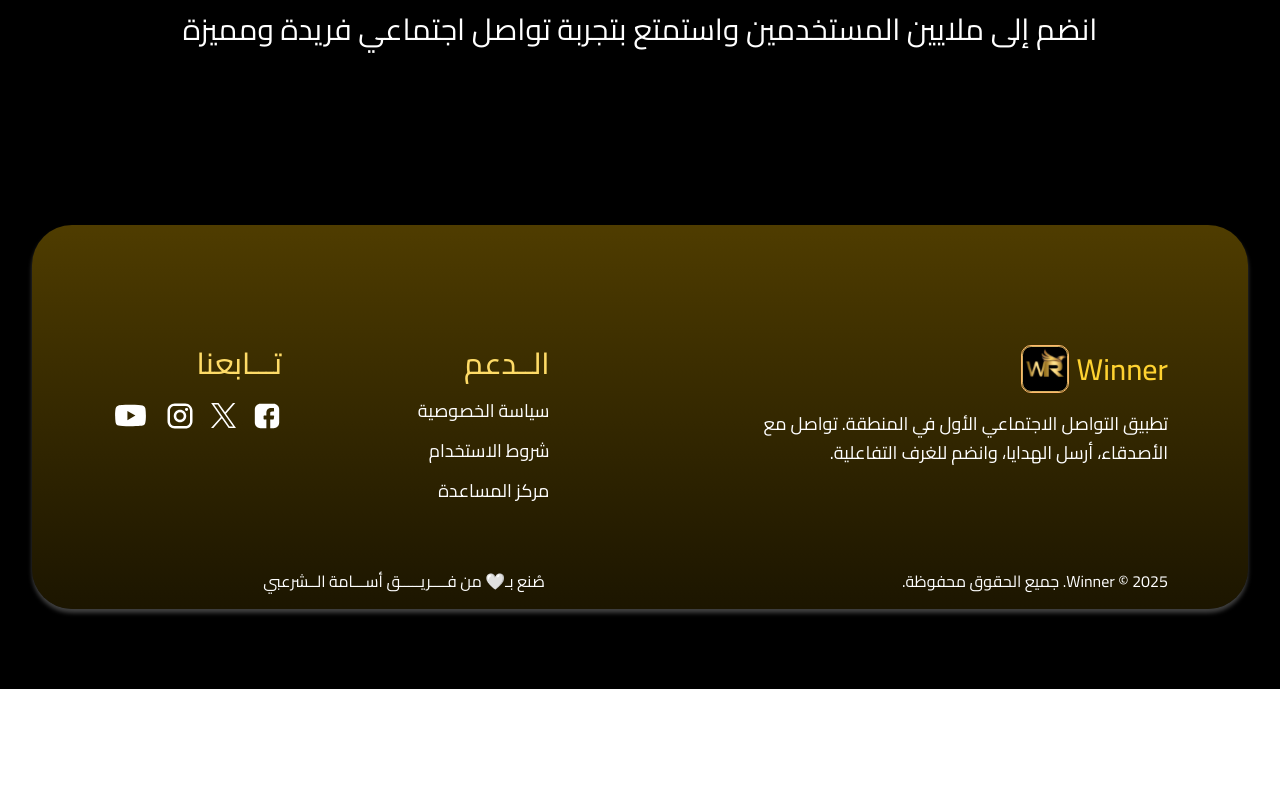
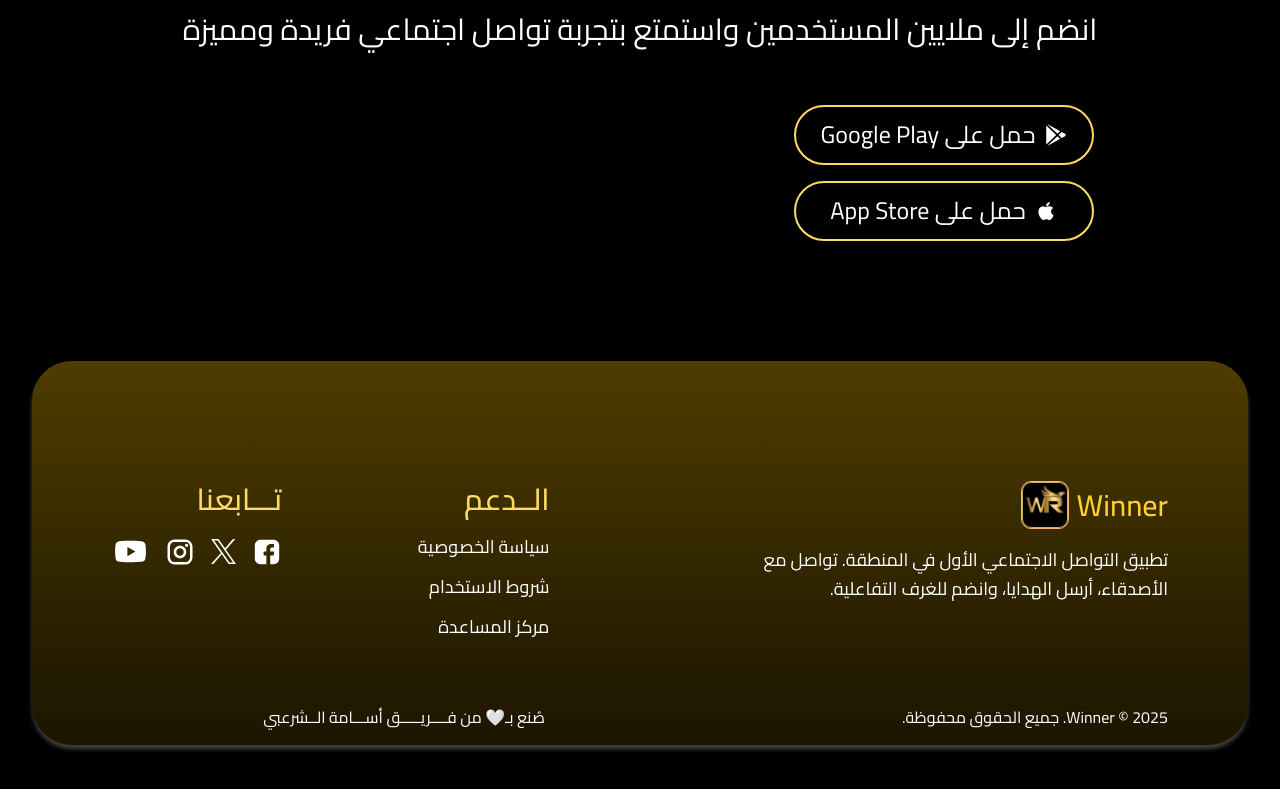
Before and after one commit to odaibishr/winner-app, a React (Vite) app: page / in a window 1280 px wide. Shown: the part 2183-2972 px from the top of the page. Before the commit the page ends 2872 px from the top, so only its background shows below. Built offline with nearby package versions, Linux system fonts and the light colour scheme.

Commit message:
add download buttons in CTA section

```diff
--- a/src/components/WinnerCTASection.jsx
+++ b/src/components/WinnerCTASection.jsx
@@ -1,5 +1,6 @@
 import React from "react";
 import SectionHeader from "./SectionHeader";
+import { Link } from "react-router-dom";
 
 const WinnerCTASection = () => {
 	return (
@@ -8,6 +9,28 @@ const WinnerCTASection = () => {
 				title="حمّل التطبيق الآن"
 				description="انضم إلى ملايين المستخدمين واستمتع بتجربة تواصل اجتماعي فريدة ومميزة"
 			/>
+			<div className="flex flex-col md:flex-row items-center justify-between gap-4">
+				<div className="flex flex-col justify-center items-center gap-4 md:w-[50%]">
+					<Link
+						to="/download"
+						className="border-2 border-primary rounded-full w-[300px] py-2 md:py-3 px-4 md:px-6 flex items-center justify-center gap-2"
+					>
+						<img src="./google-play.svg" alt="download" className="w-6 h-6" />
+						<span className="text-white text-lg md:text-2xl">
+							حمل على Google Play
+						</span>
+					</Link>
+					<Link
+						to="/download"
+						className="border-2 border-primary rounded-full w-[300px] py-2 md:py-3 px-4 md:px-6 flex items-center justify-center gap-2"
+					>
+						<img src="./apple-play.svg" alt="download" className="w-6 h-6" />
+						<span className="text-white text-lg md:text-2xl">
+							حمل على App Store
+						</span>
+					</Link>
+				</div>
+			</div>
 		</section>
 	);
 };
```
Also changed, not shown: public/apple-play.svg (added), public/google-play.svg (added).
